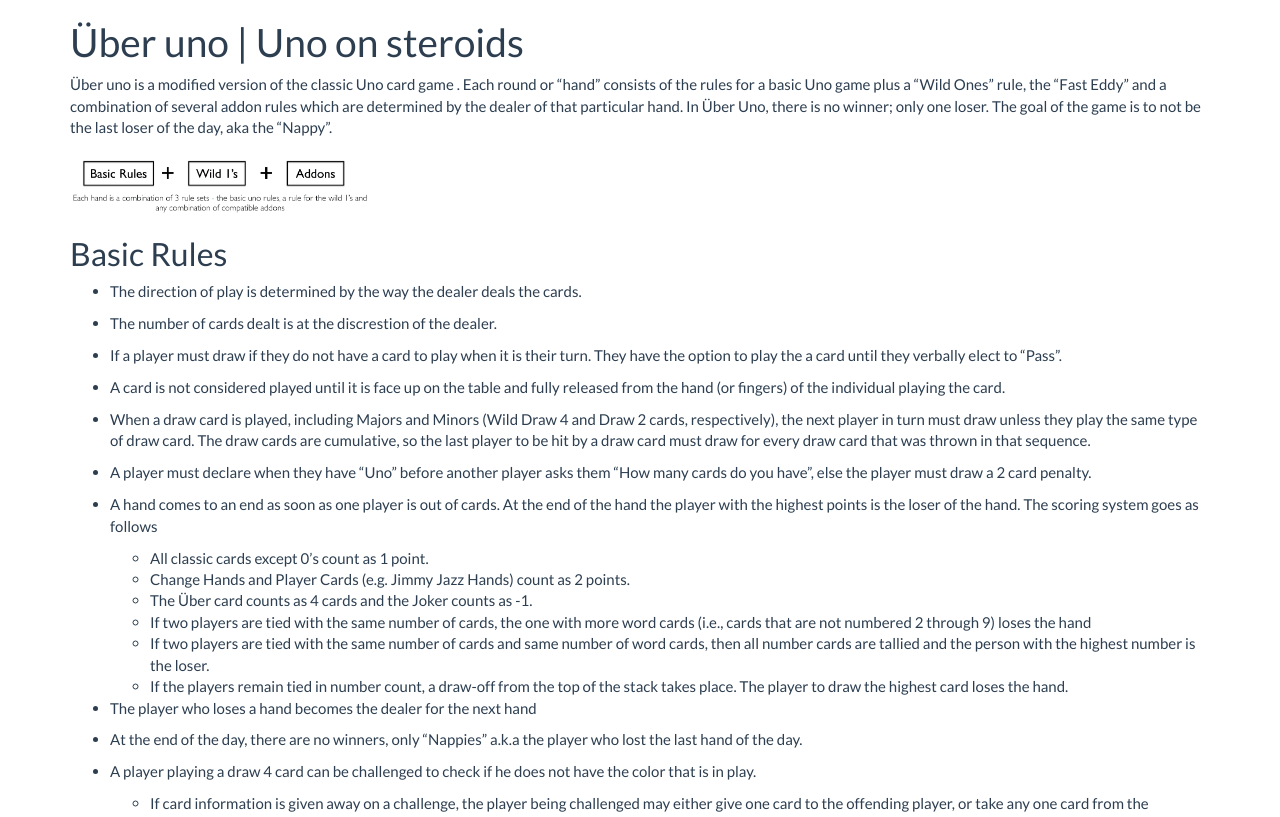
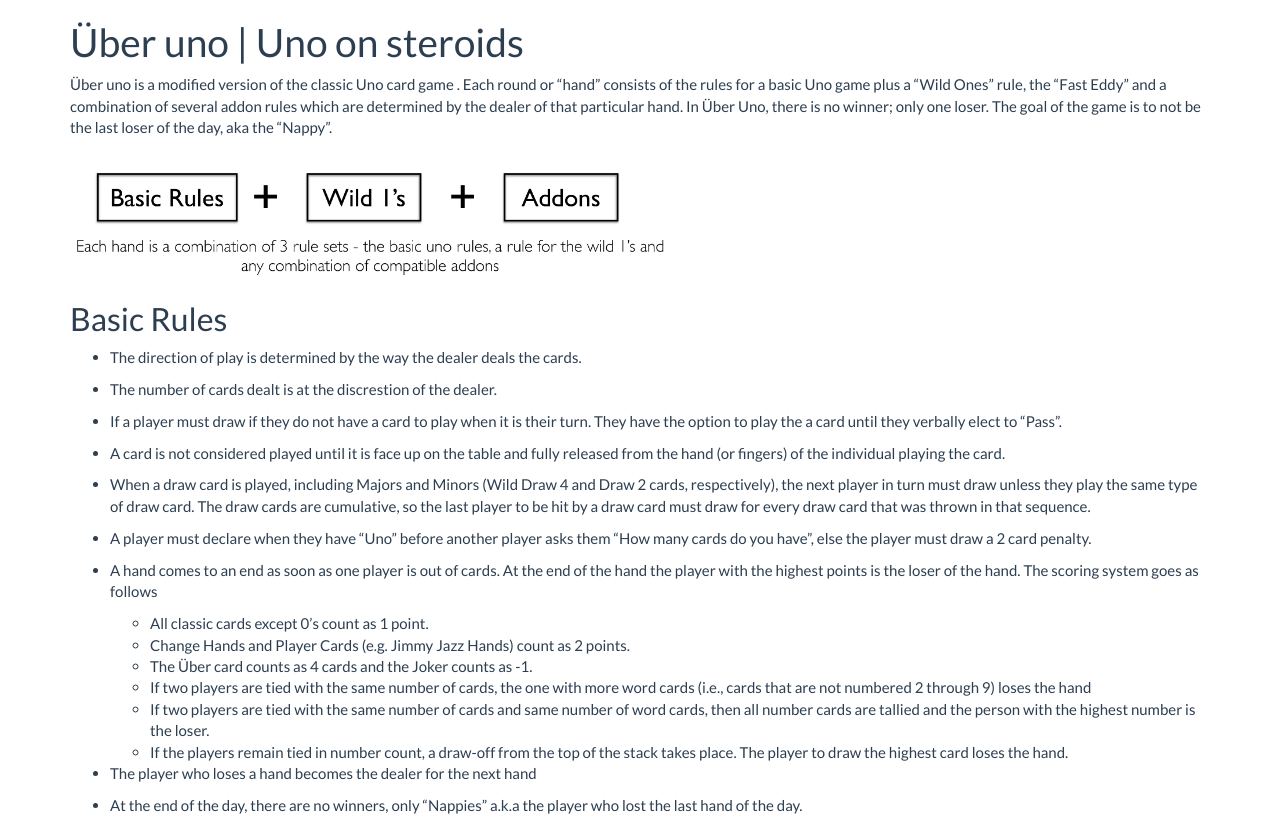
Before and after one commit to vasudevanv/uberuno, a Jekyll site: the page built from index.md, in a window 1280 px wide. Shown: the top 817 px of the page. Built offline with Jekyll 4.4.1, drawn with Linux system fonts in a browser that asks for light colours; nearby versions of some CDN libraries; library files that are not in the unit come from our copies.

Commit message:
Increased image sizes

```diff
--- a/index.md
+++ b/index.md
@@ -12,7 +12,7 @@ which are determined by the dealer of that particular hand.  In &Uuml;ber Uno, t
 is no winner; only one loser.  The goal of the game is to not be the last loser
 of the day, aka the "Nappy".
 
-<img src="assets/img/gameplay.png"  width="300">
+<img src="assets/img/gameplay.png"  width="600">
 
 ## Basic Rules
 
@@ -64,7 +64,7 @@ of the day, aka the "Nappy".
        on "Uno", that player may go out by giving the challenging player that
        card.
 
-<img src="assets/img/cards_1.png"  width="300">
+<img src="assets/img/cards_1.png"  width="600">
 
 ## Default addons
 
```
